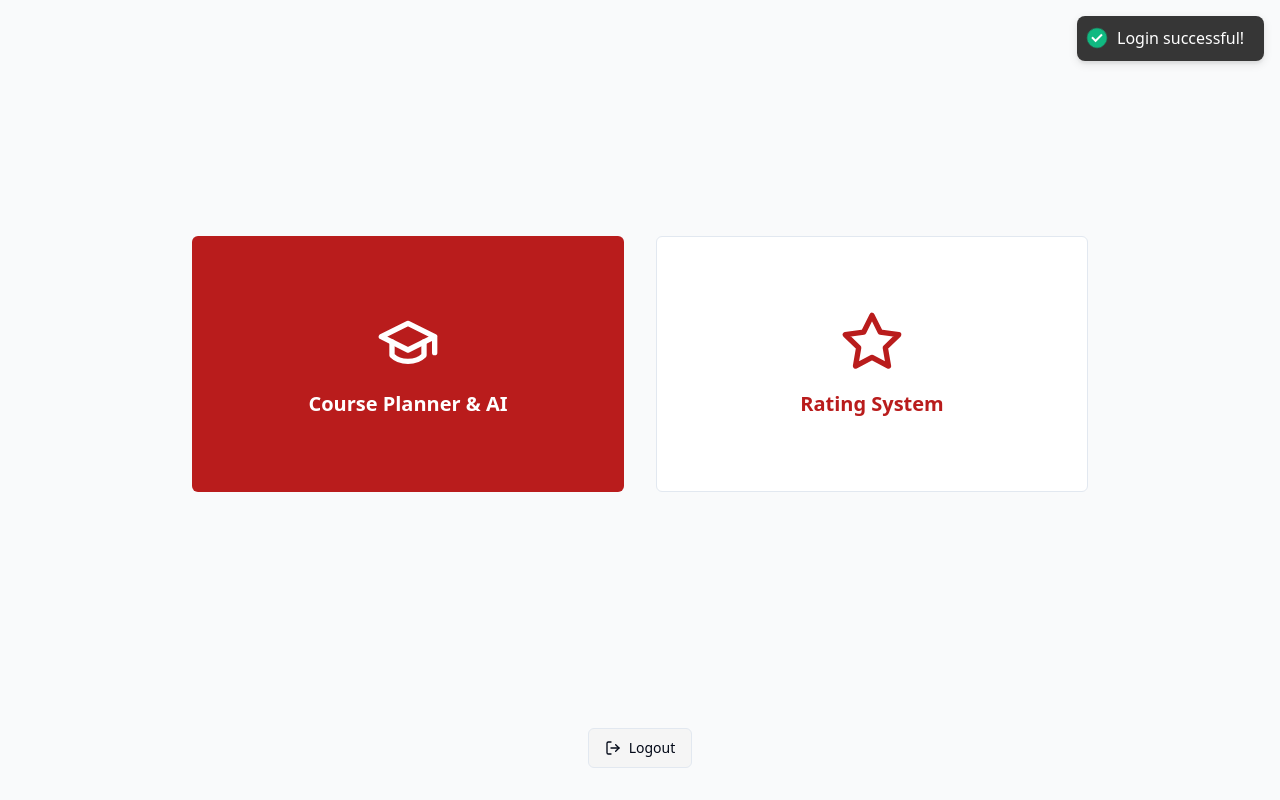
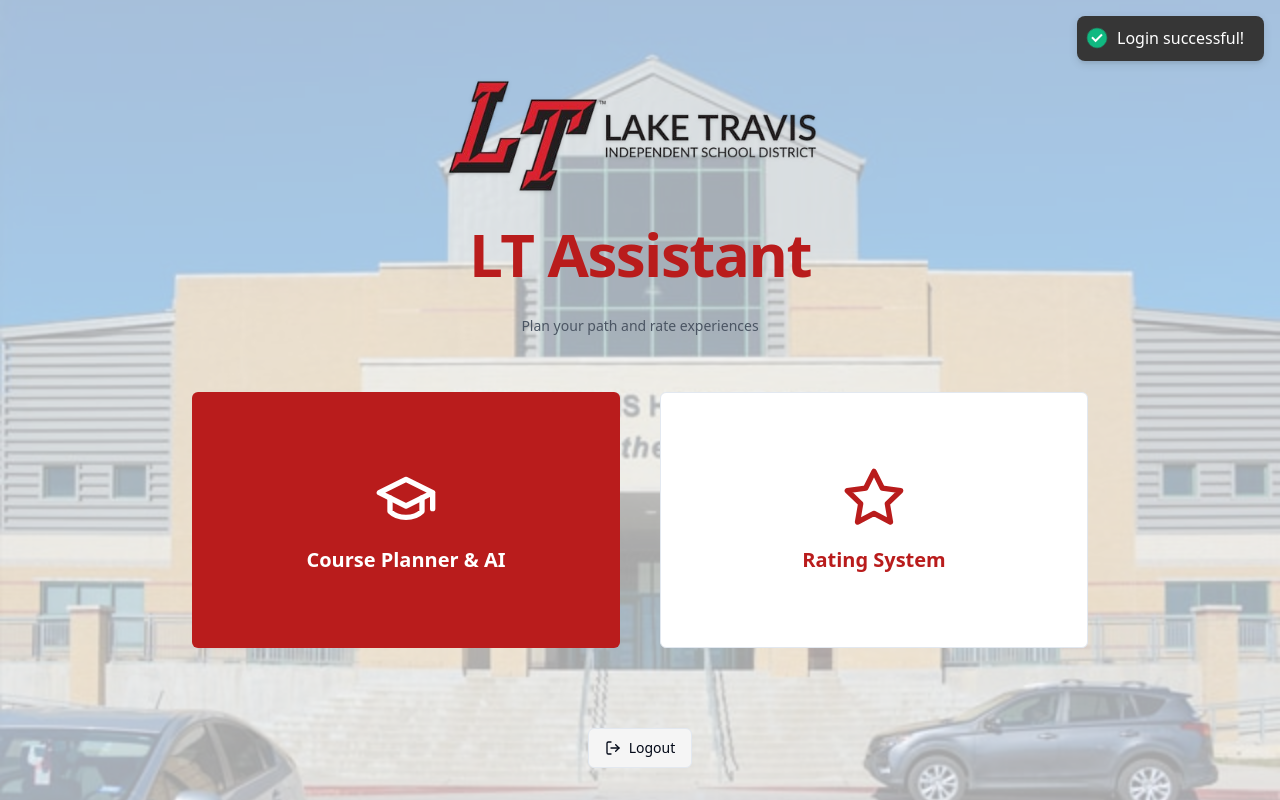
Before and after one commit to CS4-group/LT-Assistant-Frontend, a React (Vite) app: page / in a window 1280 px wide. Both pictures are taken after typing "name@example.com", "Sample123" into the empty fields and a click on the button "Sign in". Built offline with nearby package versions, Linux system fonts and the light colour scheme.

Commit message:
Added LTISD logo to title slide and modified the button UI
- Made buttons more translucent
- Added a clear title to the initial page

```diff
--- a/index.html
+++ b/index.html
@@ -4,6 +4,8 @@
     <meta charset="UTF-8" />
     <link rel="icon" type="image/svg+xml" href="/vite.svg" />
     <meta name="viewport" content="width=device-width, initial-scale=1.0" />
+    <link rel="preload" href="/lt-logo.svg" as="image" />
+    <link rel="preload" href="/title-bg.svg" as="image" />
     <title>LT Assistant Dashboard</title>
   </head>
   <body>
--- a/src/components/ui/button.tsx
+++ b/src/components/ui/button.tsx
@@ -12,16 +12,14 @@
     return (
       <button
         className={cn(
-          "inline-flex items-center justify-center whitespace-nowrap rounded-md text-sm font-medium ring-offset-background transition-colors transition-shadow focus-visible:outline-none focus-visible:ring-2 focus-visible:ring-ring focus-visible:ring-offset-2 disabled:pointer-events-none disabled:opacity-50",
-          // Variant styles
-          // Keep background steady on hover for primary; add glow only
-          variant === "default" && "bg-primary text-primary-foreground hover:bg-primary hover:shadow-[0_0_22px_rgba(92,20,20,0.65)]",
-          variant === "destructive" && "bg-destructive text-destructive-foreground hover:bg-destructive/90",
-          // Ghost/outline should glow same as primary on hover
-          variant === "outline" && "border border-input bg-background hover:bg-primary/20 hover:text-foreground hover:shadow-[0_0_22px_rgba(92,20,20,0.65)]",
-          variant === "secondary" && "bg-secondary text-secondary-foreground hover:bg-primary/20 hover:shadow-[0_0_22px_rgba(92,20,20,0.65)]",
-          variant === "ghost" && "hover:bg-primary/20 hover:text-foreground hover:shadow-[0_0_22px_rgba(92,20,20,0.65)]",
-          variant === "link" && "text-primary underline-offset-4 hover:underline hover:text-primary",
+          "inline-flex items-center justify-center whitespace-nowrap rounded-md text-sm font-medium ring-offset-background transition-colors transition-transform focus-visible:outline-none focus-visible:ring-2 focus-visible:ring-ring focus-visible:ring-offset-2 disabled:pointer-events-none disabled:opacity-50",
+          // Variant styles (no glow). Use subtle ring + translate to draw attention
+          variant === "default" && "bg-primary text-primary-foreground hover:bg-primary hover:ring-2 hover:ring-primary/40 hover:-translate-y-0.5",
+          variant === "destructive" && "bg-destructive text-destructive-foreground hover:bg-destructive/90 hover:ring-2 hover:ring-destructive/30 hover:-translate-y-0.5",
+          variant === "outline" && "border border-input bg-background hover:bg-primary/15 hover:text-foreground hover:ring-2 hover:ring-primary/40 hover:-translate-y-0.5",
+          variant === "secondary" && "bg-secondary text-secondary-foreground hover:bg-primary/15 hover:ring-2 hover:ring-primary/40 hover:-translate-y-0.5",
+          variant === "ghost" && "hover:bg-primary/15 hover:text-foreground hover:ring-2 hover:ring-primary/40 hover:-translate-y-0.5",
+          variant === "link" && "text-primary underline-offset-4 hover:underline",
           // Size styles
           size === "default" && "h-10 px-4 py-2",
           size === "sm" && "h-9 rounded-md px-3",
--- a/src/pages/InitialPage.tsx
+++ b/src/pages/InitialPage.tsx
@@ -21,15 +21,27 @@
   };
 
   return (
-    <div className="min-h-screen bg-gray-50 flex flex-col">
+    <div className="min-h-screen relative flex flex-col overflow-hidden">
+      {/* Background image + translucent overlay */}
+      <div className="absolute inset-0 -z-10">
+        <img src="/title-bg.jpg" alt="" className="h-full w-full object-cover" />
+        <div className="absolute inset-0 bg-white/65" />
+      </div>
+      {/* Header logo/title */}
+      <div className="pt-16 md:pt-20 pb-10 flex flex-col items-center gap-8">
+        <img src="/sift.png" alt="LT" className="h-24 md:h-28 w-auto drop-shadow mx-auto" />
+        <h1 className="text-5xl md:text-6xl font-extrabold text-primary tracking-tight text-center">LT Assistant</h1>
+        <p className="text-sm text-gray-600">Plan your path and rate experiences</p>
+      </div>
+
       {/* Main content - centered buttons */}
-      <div className="flex-1 flex items-center justify-center px-6">
+      <div className="flex-1 flex items-start justify-center px-6">
         <div className="max-w-4xl w-full">
-          <div className="grid grid-cols-1 md:grid-cols-2 gap-8">
+          <div className="grid grid-cols-1 md:grid-cols-2 gap-10 mt-4">
             {/* Course Planner & AI Button */}
             <Button
               onClick={handleCoursePlanner}
-              className="h-64 w-full flex flex-col items-center justify-center space-y-4 text-xl font-semibold bg-primary text-white hover:bg-primary/90 transition-all duration-200 transform hover:scale-105"
+              className="h-64 w-full flex flex-col items-center justify-center space-y-4 text-xl font-semibold bg-primary text-white hover:bg-primary/90 hover:text-primary hover:bg-primary/15 hover:border hover:border-primary/30 transition-all duration-200 transform hover:scale-105"
               size="lg"
             >
               <GraduationCap className="h-16 w-16" />
```
Also changed, not shown: public/sift.png (added), public/title-bg.jpg (added).
